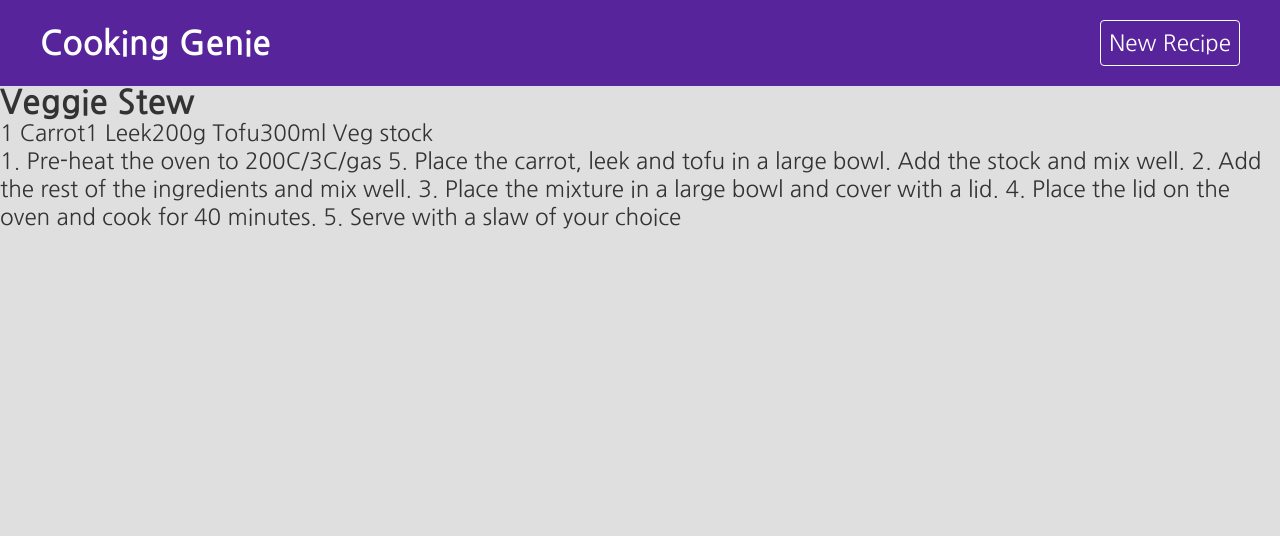
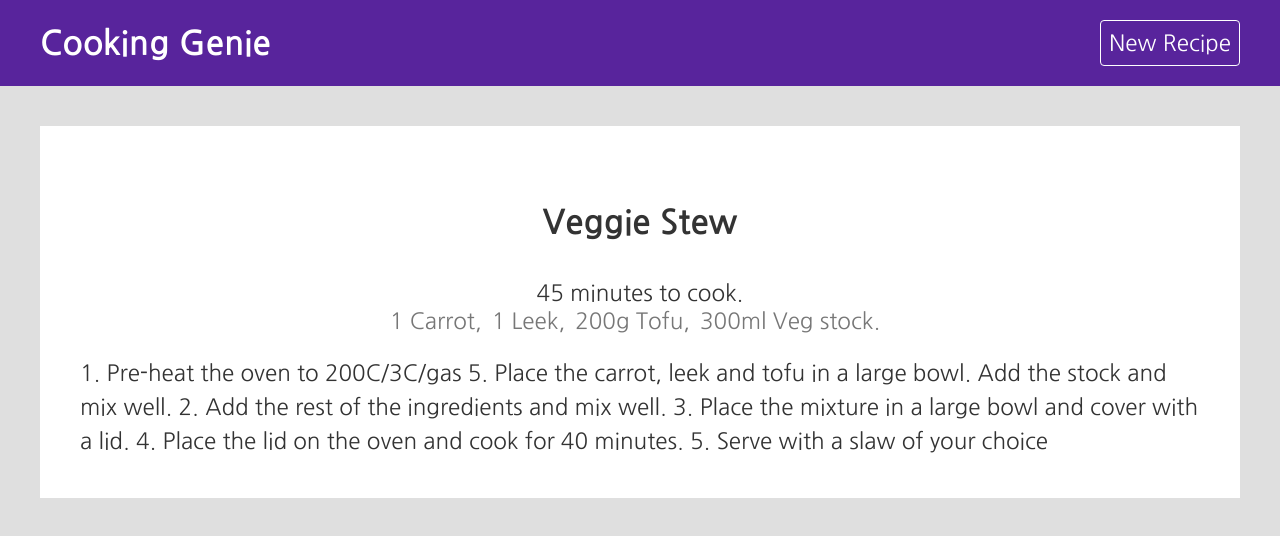
Before and after one commit to genie0320/cooking-genie, a React (Create React App) app: page /recipe/1 in a window 1280 px wide. Shown: the top 536 px of the page. Built offline with nearby package versions, Linux system fonts and the light colour scheme; data requests are answered from the project's data file.

Commit message:
Recipe Page

```diff
--- a/src/pages/recipes/Recipe.css
+++ b/src/pages/recipes/Recipe.css
@@ -0,0 +1,29 @@
+.recipe {
+    max-width: 1200px;
+    margin: 40px auto;
+    text-align: center;
+    background: #fff;
+    padding: 40px;
+    box-sizing: border-box;
+  }
+  .recipe ul {
+    display: flex;
+    padding: 0;
+    justify-content: center;
+    margin-top: 0;
+  }
+  .recipe li {
+    list-style-type: none;
+    margin-right: 10px;
+    color: #777;
+  }
+  .recipe li::after {
+    content: ",";
+  }
+  .recipe li:last-child::after {
+    content: ".";
+  }
+  .method {
+    text-align: left;
+    line-height: 1.5em;
+  }
--- a/src/pages/recipes/Recipe.js
+++ b/src/pages/recipes/Recipe.js
@@ -13,11 +13,16 @@ export default function Recipe({ recipes }) {
             {error && <p className='error'>{error}</p>}
             {isPending && <p className='Loading'>Loading...</p>}
             {recipe &&
-                <div className='recipe'>
-                    <h2>{recipe.title}</h2>
-                    <p>{recipe.ingredients}</p>
-                    <p>{recipe.method}</p>
-                </div>}
+                <>
+                    <h2 className='page-title'>{recipe.title}</h2>
+                    <p>{recipe.cookingTime} to cook.</p>
+                    <ul>
+                        {recipe.ingredients.map(ingItem => (
+                            <li key={ingItem}>{ingItem}</li>
+                        ))}
+                    </ul>
+                    <p className='method'>{recipe.method}</p>
+                </>}
 
         </ div >
     )
```
